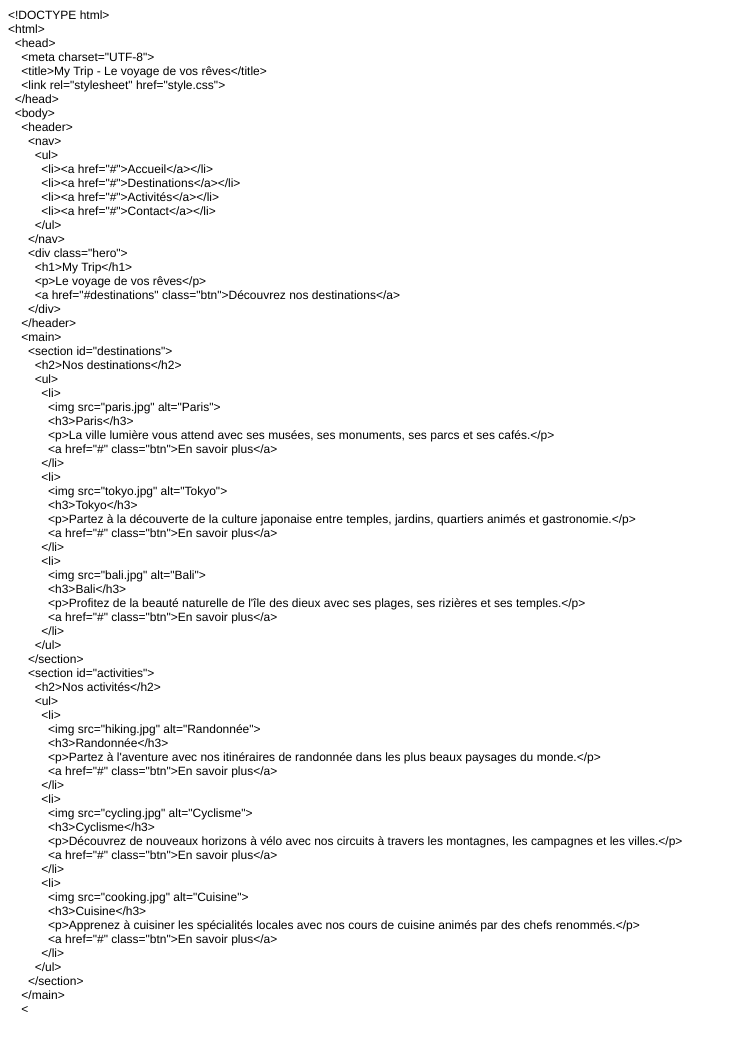
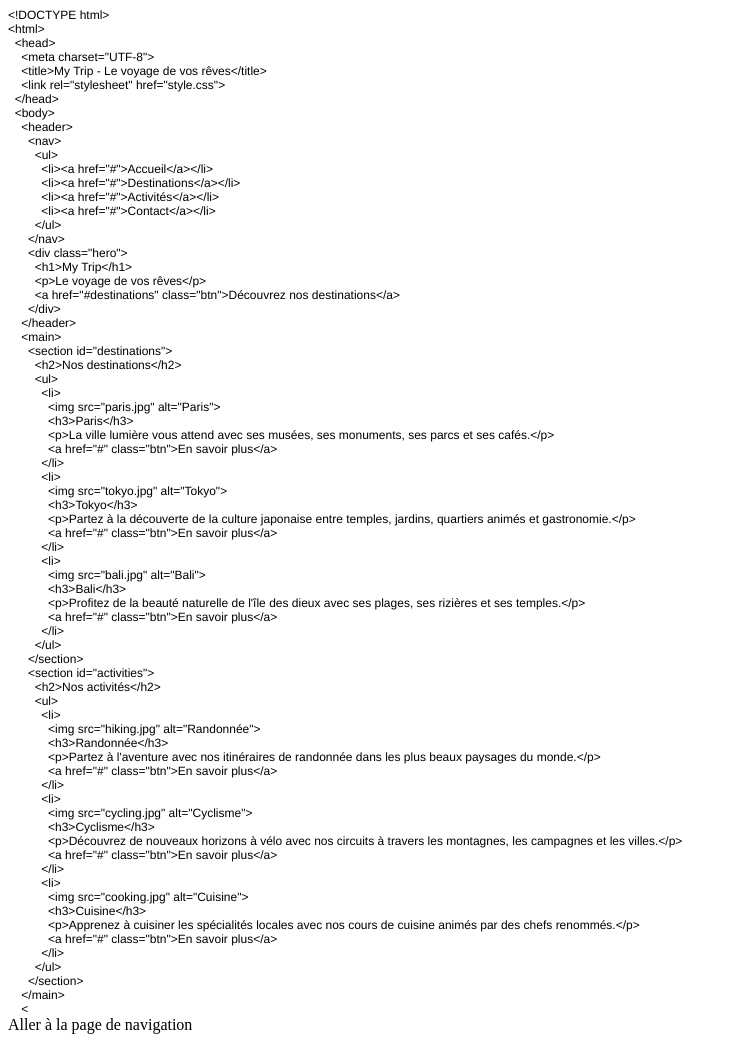
Before and after one commit to illidun21/mytrip, a plain HTML site: page index.html in a window 1280 px wide. Shown: the whole page, without its empty margins (0-737 px from the left). Drawn offline with Linux system fonts and the light colour scheme.

Commit message:
Update index.html

```diff
--- a/index.html
+++ b/index.html
@@ -83,5 +83,6 @@
 <p class="p1"><span class="Apple-converted-space">      </span>&lt;/section&gt;</p>
 <p class="p1"><span class="Apple-converted-space">    </span>&lt;/main&gt;</p>
 <p class="p1"><span class="Apple-converted-space">    </span>&lt;</p>
+  <a navigation.html="navigation.html">Aller à la page de navigation</a>
 </body>
 </html>
```
